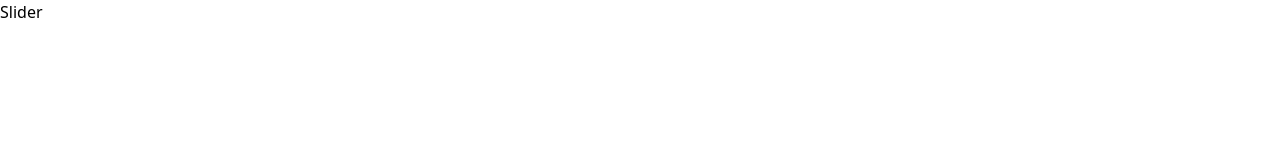
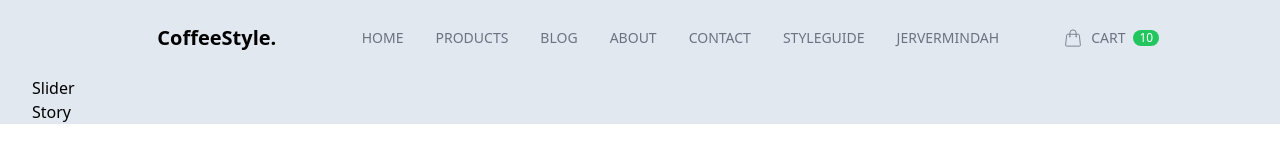
Before and after one commit to anhkhoanghg/TH, a website: page public/index.html in a window 1280 px wide. Drawn offline with Linux system fonts and the light colour scheme.

Commit message:
update header

```diff
--- a/public/index.html
+++ b/public/index.html
@@ -4,22 +4,64 @@
     <meta charset="UTF-8">
     <meta http-equiv="X-UA-Compatible" content="IE=edge">
     <meta name="viewport" content="width=device-width, initial-scale=1.0">
-    <link href="./output.css" rel="stylesheet">
+    <link href="./output.css" type="text/css" rel="stylesheet">
     <title>Coffee Shop</title>
 </head>
 <body>
     <div id="root">
-        <div class="content-wrapper">
-            <header></header>
+        <div class="content-wrapper max-w-screen-2xl text-base mx-auto px-8 bg-slate-200">
+            <header class="py-6 mx-10">
+                <nav class="flex flex-row justify-between items-center">
+                    <div class="logo basis-2/6 text-center text-xl font-semibold cursor-pointer">
+                        CoffeeStyle.
+                    </div>
+                    <ul /id1 class="basis-3/6 flex items-center justify-end gap-8 uppercase text-sm text-gray-500 font-medium">
+                        <li class="jvm-top-menu-item">
+                            <a href="#" class="">Home</a>
+                        </li>
+                        <li class="jvm-top-menu-item">
+                            <a href="#" class="">Products</a>
+                        </li>
+                        <li class="jvm-top-menu-item">
+                            <a href="#" class="">Blog</a>
+                        </li>
+                        <li class="jvm-top-menu-item">
+                            <a href="#" class="">About</a>
+                        </li>
+                        <li class="jvm-top-menu-item">
+                            <a href="#" class="">Contact</a>
+                        </li>
+                        <li class="jvm-top-menu-item">
+                            <a href="#" class="">StyleGuide</a>
+                        </li>
+                        <li class="jvm-top-menu-item">
+                            <a href="jervermindah.com.vn" target="blank" class="">jervermindah</a>
+                        </li>
+                    </ul>
+                    <!-- Cart -->
+                    <ul class="basis-1/6 flex justify-start items-center ml-16 uppercase text-sm text-gray-500 font-medium">
+                        <li href="#" class="">
+                            <a href="" class="flex items-center">
+                                <svg xmlns="http://www.w3.org/2000/svg" class="jvm-icon h-6 w-6" fill="none" viewBox="0 0 24 24" strokeWidth={1.5} stroke="currentColor" className="w-6 h-6">
+                                    <path strokeLinecap="round" strokeLinejoin="round" d="M15.75 10.5V6a3.75 3.75 0 10-7.5 0v4.5m11.356-1.993l1.263 12c.07.665-.45 1.243-1.119 1.243H4.25a1.125 1.125 0 01-1.12-1.243l1.264-12A1.125 1.125 0 015.513 7.5h12.974c.576 0 1.059.435 1.119 1.007zM8.625 10.5a.375.375 0 11-.75 0 .375.375 0 01.75 0zm7.5 0a.375.375 0 11-.75 0 .375.375 0 01.75 0z" />
+                                  </svg>
+                                <span class="mx-2">Cart</span>
+                                <span class="jvm-badge-circle bg-green-500 text-white">10</span>
+                            </a>
+                        </li>
+                    </ul>
+                </nav>
+            </header>
 
             <main>
                 <div class="slider">Slider</div>
-                <div class="story"></div>
+                <div class="story">Story</div>
                 <div class="featured-mugs"></div>
                 <div class="more-products"></div>
                 <div class="coffee-magazine"></div>
                 <div class="lifestyle-stories"></div>
                 <div class="subcribes-us"></div>
+
             </main>
 
             <footer></footer>
--- a/src/input.css
+++ b/src/input.css
@@ -1,3 +1,13 @@
 @tailwind base;
 @tailwind components;
 @tailwind utilities;
+/* custom header */
+.jvm-top-menu-item {
+    @apply cursor-pointer py-1 hover:text-gray-900 relative after:absolute after:bottom-0 after:left-0 after:bg-light-coffee after:h-0.5 after:w-0 hover:after:w-full after:transition-all after:ease-in-out after:duration-300;
+}
+.jvm-icon{
+    @apply w-5 h-5 inline-block;
+}
+.jvm-badge-circle{
+    @apply text-xs text-center rounded-full px-1.5;
+}
--- a/tailwind.config.js
+++ b/tailwind.config.js
@@ -2,7 +2,11 @@
 module.exports = {
   content: ["./public/**/*.{html,js}"],
   theme: {
-    extend: {},
+    extend: {
+      colors: {
+        'light-coffee': '#a25f4b'
+      }
+    },
   },
   plugins: [],
 }
```
Also changed, not shown: public/output.css.
